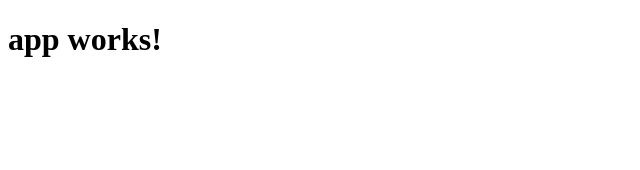
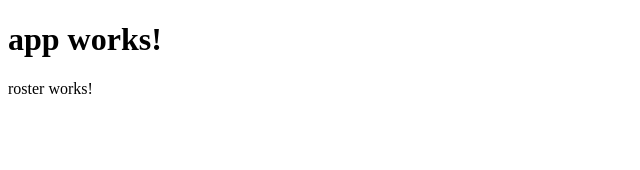
Before and after one commit to DHSDevelopersClub/New-Club-Website-Angular, an Angular app: page /roster in a window 1280 px wide. Before the commit this address led to /. Shown: the top 170 px of the page, without its empty margins (0-640 px from the left). Built offline with nearby package versions, Linux system fonts and the light colour scheme.

Commit message:
Added Roster Component

```diff
--- a/src/app/app-routing.module.ts
+++ b/src/app/app-routing.module.ts
@@ -1,10 +1,15 @@
 import { NgModule } from '@angular/core';
 import { Routes, RouterModule } from '@angular/router';
+import { RosterComponent } from './roster/roster.component';
 
 const routes: Routes = [
   {
     path: '',
     children: []
+  },
+  {
+    path: 'roster',
+    component: RosterComponent,
   }
 ];
 
--- a/src/app/app.module.ts
+++ b/src/app/app.module.ts
@@ -5,10 +5,12 @@ import { HttpModule } from '@angular/http';
 
 import { AppRoutingModule } from './app-routing.module';
 import { AppComponent } from './app.component';
+import { RosterComponent } from './roster/roster.component';
 
 @NgModule({
   declarations: [
-    AppComponent
+    AppComponent,
+    RosterComponent
   ],
   imports: [
     BrowserModule,
--- /dev/null
+++ b/src/app/roster/roster.component.html
@@ -0,0 +1,3 @@
+<p>
+  roster works!
+</p>
--- /dev/null
+++ b/src/app/roster/roster.component.ts
@@ -0,0 +1,15 @@
+import { Component, OnInit } from '@angular/core';
+
+@Component({
+  selector: 'app-roster',
+  templateUrl: './roster.component.html',
+  styleUrls: ['./roster.component.css']
+})
+export class RosterComponent implements OnInit {
+
+  constructor() { }
+
+  ngOnInit() {
+  }
+
+}
```
Also changed, not shown: src/app/roster/roster.component.css (added), 1 other file (tests, documents, lock files or other folders).
